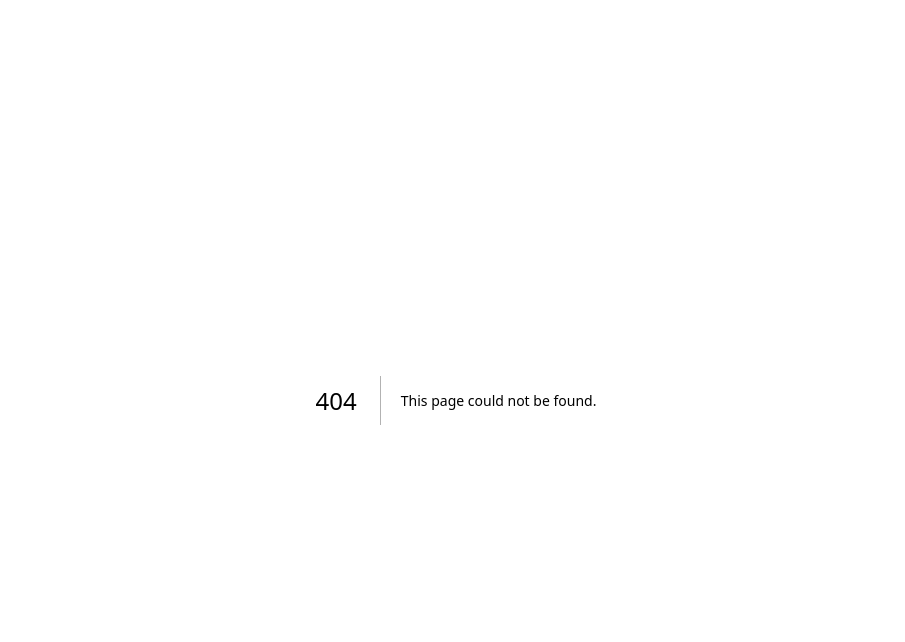
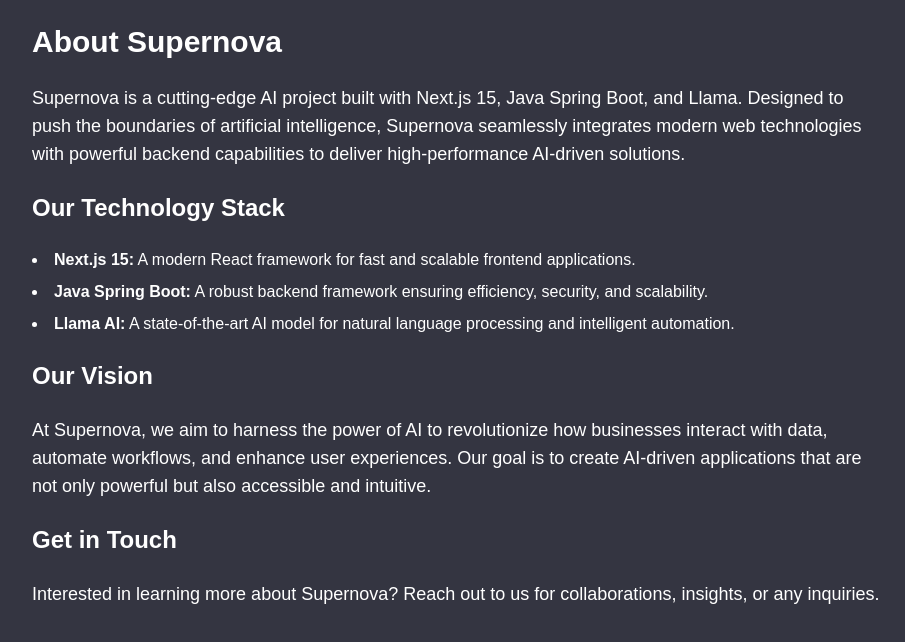
Before and after one commit to arbab-kamal/rag-app, a Next.js app in the folder ui/: page /about in a window 1280 px wide. Before the commit this address had no page. Shown: the top 642 px of the page, without its empty margins (184-1089 px from the left). Built offline with nearby package versions, Linux system fonts and the light colour scheme.

Commit message:
about section created

```diff
--- /dev/null
+++ b/ui/app/about/page.tsx
@@ -0,0 +1,45 @@
+import React from "react";
+
+const About = () => {
+  return (
+    <div className="max-w-4xl mx-auto p-6 space-y-6">
+      <h1 className="text-3xl font-bold">About Supernova</h1>
+      <p className="text-lg text-white">
+        Supernova is a cutting-edge AI project built with Next.js 15, Java
+        Spring Boot, and Llama. Designed to push the boundaries of artificial
+        intelligence, Supernova seamlessly integrates modern web technologies
+        with powerful backend capabilities to deliver high-performance AI-driven
+        solutions.
+      </p>
+      <h2 className="text-2xl font-semibold">Our Technology Stack</h2>
+      <ul className="list-disc list-inside text-white space-y-2">
+        <li>
+          <strong>Next.js 15:</strong> A modern React framework for fast and
+          scalable frontend applications.
+        </li>
+        <li>
+          <strong>Java Spring Boot:</strong> A robust backend framework ensuring
+          efficiency, security, and scalability.
+        </li>
+        <li>
+          <strong>Llama AI:</strong> A state-of-the-art AI model for natural
+          language processing and intelligent automation.
+        </li>
+      </ul>
+      <h2 className="text-2xl font-semibold">Our Vision</h2>
+      <p className="text-lg text-white">
+        At Supernova, we aim to harness the power of AI to revolutionize how
+        businesses interact with data, automate workflows, and enhance user
+        experiences. Our goal is to create AI-driven applications that are not
+        only powerful but also accessible and intuitive.
+      </p>
+      <h2 className="text-2xl font-semibold">Get in Touch</h2>
+      <p className="text-lg text-white">
+        Interested in learning more about Supernova? Reach out to us for
+        collaborations, insights, or any inquiries.
+      </p>
+    </div>
+  );
+};
+
+export default About;
--- a/ui/components/Userbutton.tsx
+++ b/ui/components/Userbutton.tsx
@@ -46,7 +46,7 @@
     {
       label: "About",
       icon: HelpCircle,
-      onClick: () => router.push("/support"),
+      onClick: () => router.push("/about"),
     },
   ];
 
```
